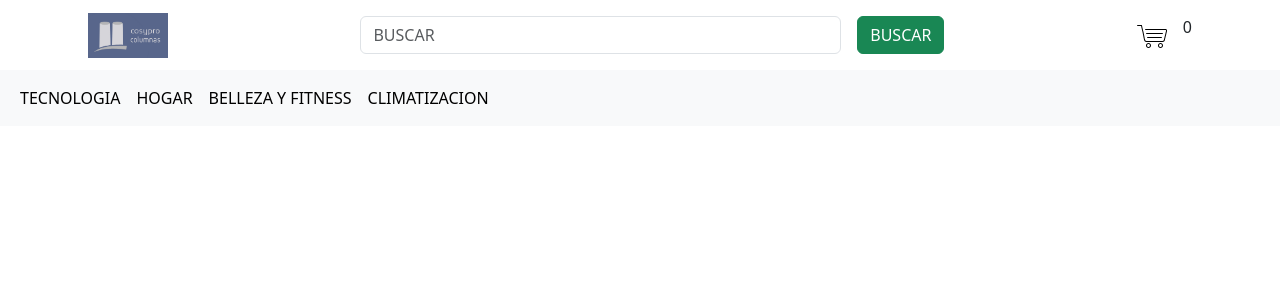
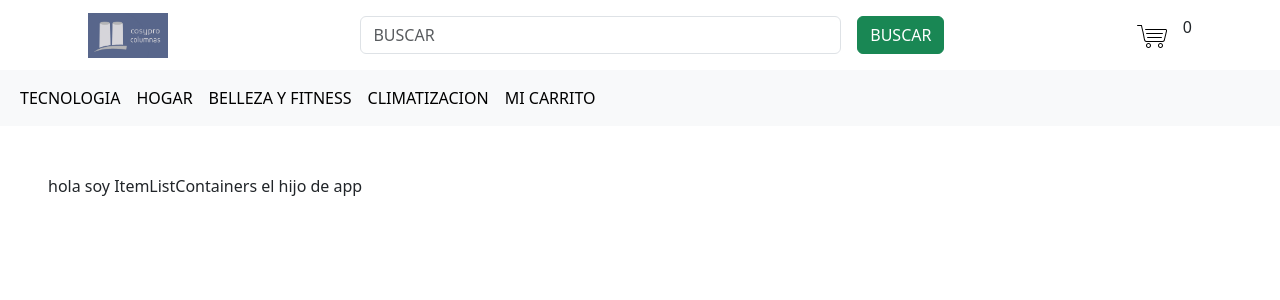
Before and after one commit to juanih1990/ReactEntregaUno, a React (Vite) app: page / in a window 1280 px wide. Shown: the top 300 px of the page. Built offline with nearby package versions, Linux system fonts and the light colour scheme.

Commit message:
pequeños cambios

```diff
--- a/src/App.jsx
+++ b/src/App.jsx
@@ -1,5 +1,6 @@
 import CartWidget from './component/CartWidget/CartWidget'
 import NavBar from './component/NavBar/NavBar'
+import ItemListContainers from './containers/ItemListContainers'
 
 function App() {
   return (
@@ -7,6 +8,7 @@ function App() {
       <div>
         <CartWidget/>
         <NavBar/>
+        <ItemListContainers text="  hola soy ItemListContainers el hijo de app"/>
       </div>
 
     </>
--- a/src/component/NavBar/NavBar.jsx
+++ b/src/component/NavBar/NavBar.jsx
@@ -1,4 +1,4 @@
-import ItemListContainers from "../../containers/ItemListContainers"
+import styles from "./NavBar.module.css"
 const NavBar = () => {
     return (
         <nav className="navbar navbar-expand-lg bg-body-tertiary">
@@ -7,7 +7,23 @@ const NavBar = () => {
                     <span className="navbar-toggler-icon"></span>
                 </button>
                 <div className="collapse navbar-collapse" id="navbarNav">
-                    <ItemListContainers/>
+                    <ul className="navbar-nav">
+                        <li className="nav-item">
+                            <a className={`nav-link active ${styles['custom-input']}`} aria-current="page" href="#">TECNOLOGIA</a>
+                        </li>
+                        <li className="nav-item">
+                            <a className={`nav-link active ${styles['custom-input']}`} aria-current="page" href="#">HOGAR</a>
+                        </li>
+                        <li className="nav-item">
+                            <a className={`nav-link active ${styles['custom-input']}`} aria-current="page" href="#">BELLEZA Y FITNESS</a>
+                        </li>
+                        <li className="nav-item">
+                            <a className={`nav-link active ${styles['custom-input']}`} aria-current="page" href="#">CLIMATIZACION</a>
+                        </li>
+                        <li className="nav-item">
+                            <a className={`nav-link active ${styles['custom-input']}`} aria-current="page" href="#">MI CARRITO</a>
+                        </li>
+                    </ul>
                 </div>
             </div>
         </nav>
--- a/src/containers/ItemListContainers.jsx
+++ b/src/containers/ItemListContainers.jsx
@@ -1,20 +1,6 @@
-import styles from "./ItemListContainers.module.css"
-const ItemListContainers = () => {
+const ItemListContainers = ({text}) => {
     return (
-        <ul className="navbar-nav">
-            <li className="nav-item">
-                <a className={`nav-link active ${styles['custom-input']}`} aria-current="page" href="#">TECNOLOGIA</a>
-            </li>
-            <li className="nav-item">
-                <a className={`nav-link active ${styles['custom-input']}`} aria-current="page" href="#">HOGAR</a>
-            </li>
-            <li className="nav-item">
-                <a className={`nav-link active ${styles['custom-input']}`} aria-current="page" href="#">BELLEZA Y FITNESS</a>
-            </li>
-            <li className="nav-item">
-                <a className={`nav-link active ${styles['custom-input']}`} aria-current="page" href="#">CLIMATIZACION</a>
-            </li>
-        </ul>
+        <p className="m-5">{text}</p>
     )
 }
 
```
Also changed, not shown: src/component/NavBar/NavBar.module.css (renamed from src/containers/ItemListContainers.module.css).
